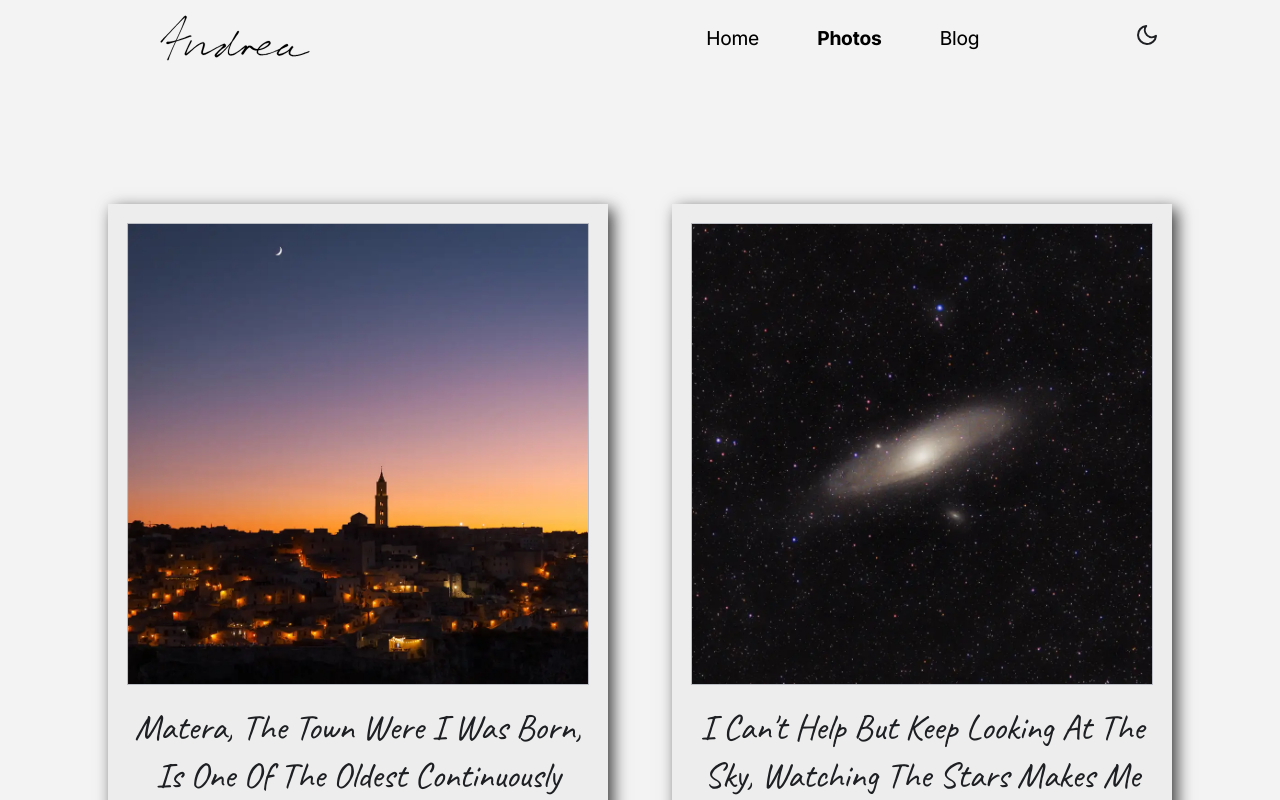
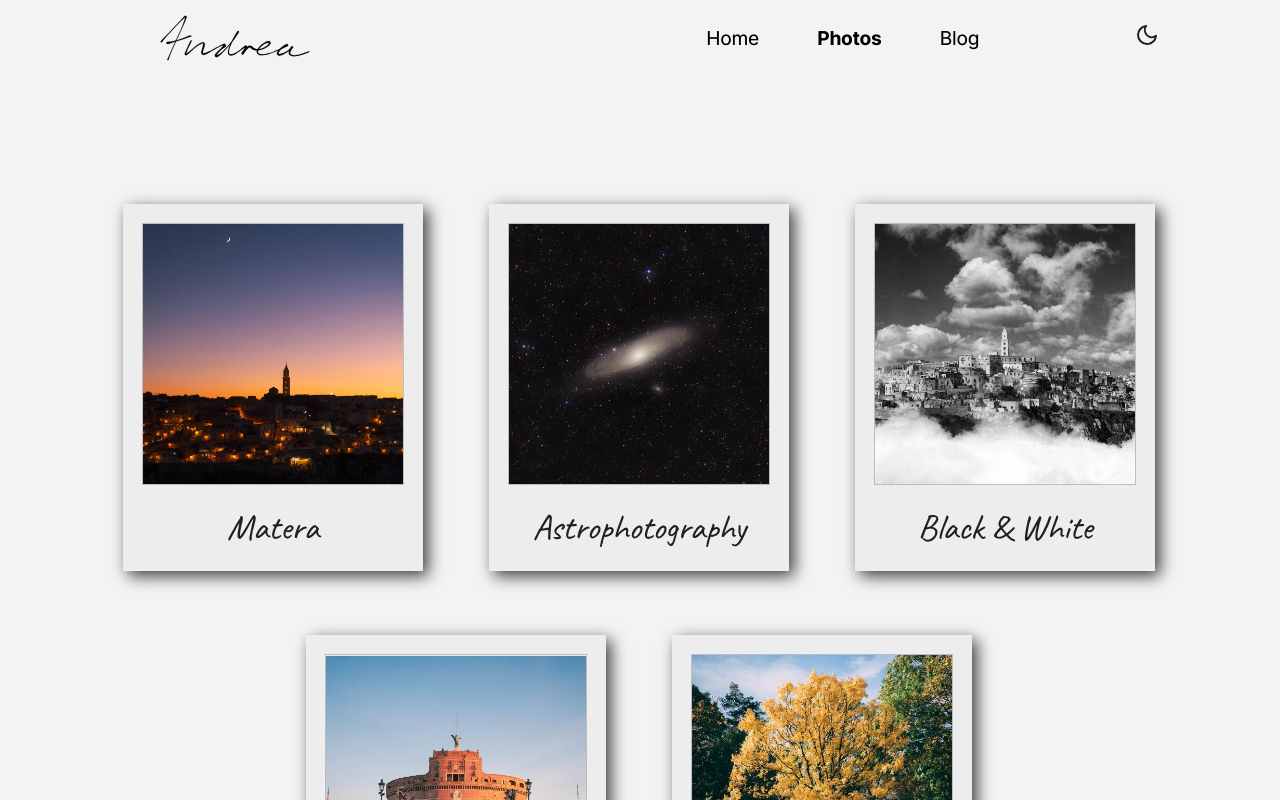
Before and after one commit to andreaiaia/blog, a Next.js app: page /photos in a window 1280 px wide. Shown: the top 800 px of the page. Built offline with nearby package versions, Linux system fonts and the light colour scheme.

Commit message:
Update polaroid component usage

```diff
--- a/pages/photos/index.jsx
+++ b/pages/photos/index.jsx
@@ -1,4 +1,5 @@
 import React from 'react';
+import Link from 'next/link';
 
 import { Polaroid } from '../../components/Thumbnails';
 
@@ -13,13 +14,9 @@ const index = () => {
     <main className={styles.container}>
       <section className={styles.thumbnails}>
         {data.map((item, index) => (
-          <Polaroid
-            key={index}
-            src={item.path + item.thumbnail}
-            alt={item.description}
-            to={'/photos/' + item.category}
-            title={item.title}
-          />
+          <Link key={index} href={'/photos/' + item.category}>
+            <Polaroid src={item.path + item.thumbnail} alt={item.title} />
+          </Link>
         ))}
       </section>
     </main>
```
Also changed, not shown: pages/index.jsx (+1 -7 lines).
